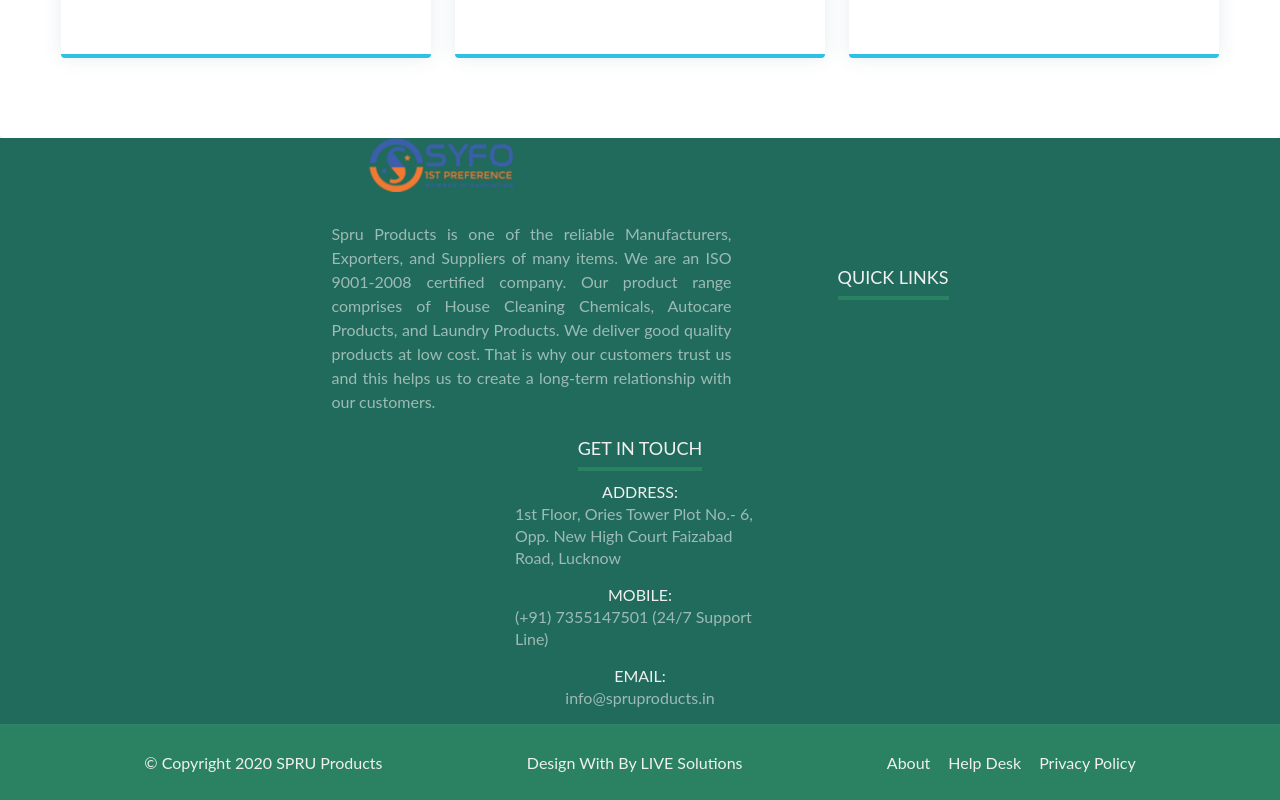
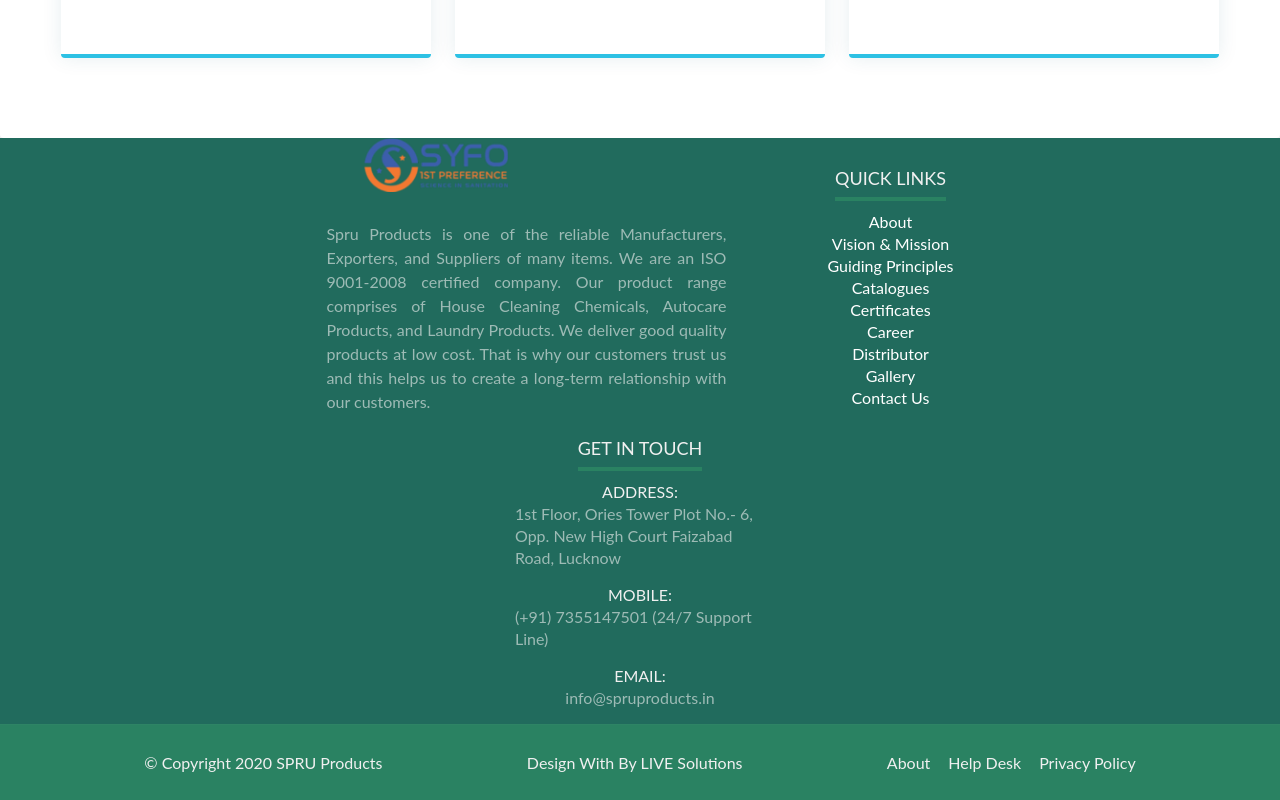
Before and after one commit to Upasana0710/SpruProducts, a React (Create React App) app: page / in a window 1280 px wide. Shown: the part 3406-4206 px from the top of the page. Built offline with nearby package versions, Linux system fonts and the light colour scheme.

Commit message:
made data modularised

```diff
--- a/src/components/Footer.js
+++ b/src/components/Footer.js
@@ -138,7 +138,7 @@
 `;
 
 const Footer = () => {
-  const links = [data.footer.link1, data.footer.link2, data.footer.link3, data.footer.link4, data.footer.link5, data.footer.link6, data.footer.link7, data.footer.link8, data.footer.link9 ]
+  const links = data.footer.links;
   return (
     <FooterContainer>
       <FooterTop>
```
